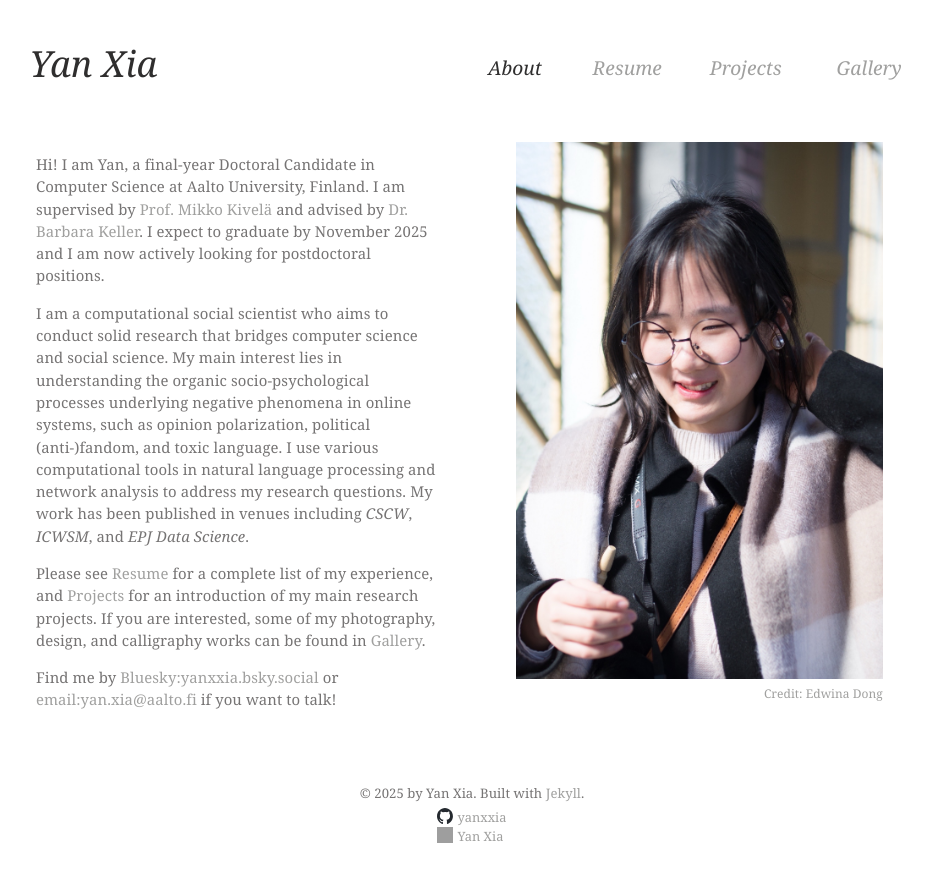
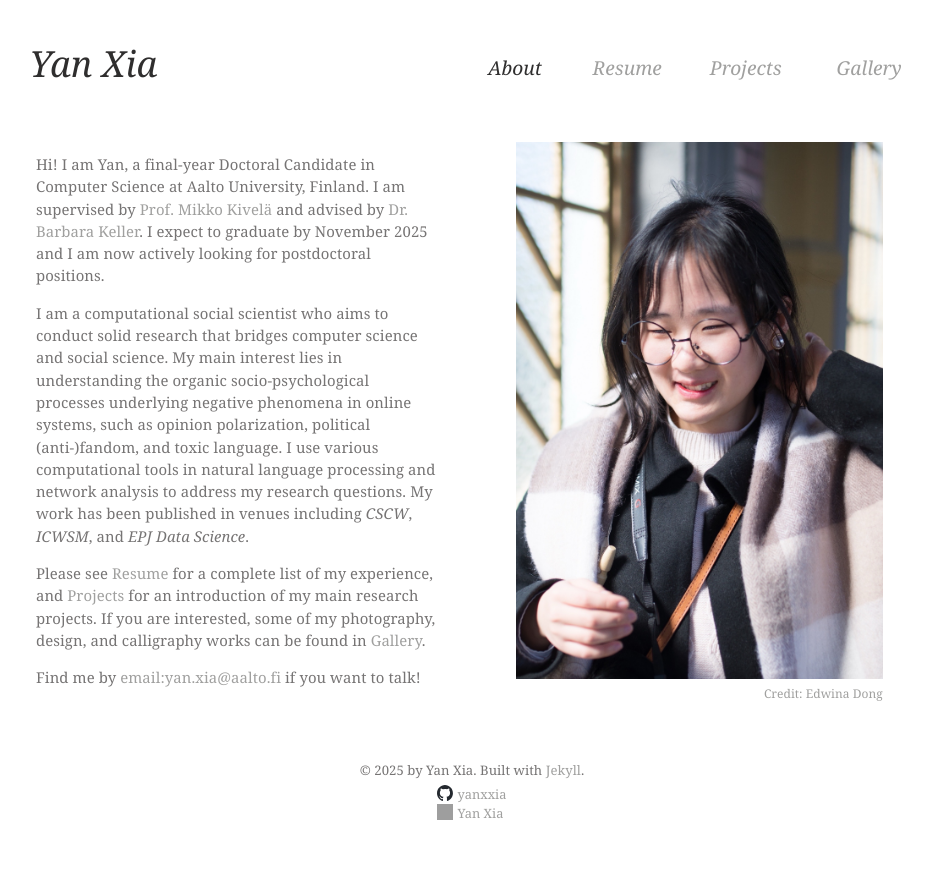
Before and after one commit to yanxxia/yanxxia.github.io, a Jekyll site: the page built from index.html, in a window 1280 px wide. Shown: the top 882 px of the page, without its empty margins (168-1100 px from the left). Built offline with Jekyll 4.4.1, drawn with Linux system fonts in a browser that asks for light colours; grey boxes are pictures that could not be loaded.

Commit message:
Update 2025

```diff
--- a/index.html
+++ b/index.html
@@ -6,7 +6,7 @@ title: Yan Xia
   <p>Hi! I am Yan, a final-year Doctoral Candidate in Computer Science at Aalto University, Finland. I am supervised by <a href="http://www.mkivela.com/">Prof. Mikko Kivel&#228;</a> and advised by <a href="https://users.aalto.fi/~kellerb1/">Dr. Barbara Keller</a>. I expect to graduate by November 2025 and I am now actively looking for postdoctoral positions.</p>
   <p> I am a computational social scientist who aims to conduct solid research that bridges computer science and social science. My main interest lies in understanding the organic socio-psychological processes underlying negative phenomena in online systems, such as opinion polarization, political (anti-)fandom, and toxic language. I use various computational tools in natural language processing and network analysis to address my research questions. My work has been published in venues including <i>CSCW</i>, <i>ICWSM</i>, and <i>EPJ Data Science</i>.</p>
   <p>Please see <a href="/resume.html">Resume</a> for a complete list of my experience, and <a href="/projects.html">Projects</a> for an introduction of my main research projects. If you are interested, some of my photography, design, and calligraphy works can be found in <a href="/gallery.html">Gallery</a>.</p>
-  <p>Find me by <a href="https://bsky.app/profile/yanxxia.bsky.social">Bluesky:yanxxia.bsky.social</a> or <a href="mailto:yan.xia@aalto.fi">email:yan.xia@aalto.fi</a> if you want to talk!</p>
+  <p>Find me by <a href="mailto:yan.xia@aalto.fi">email:yan.xia@aalto.fi</a> if you want to talk!</p>
 </div>
 <div class="pic-div">
   <img class="pic" src="assets/images/profile_photo.jpg" />
```
